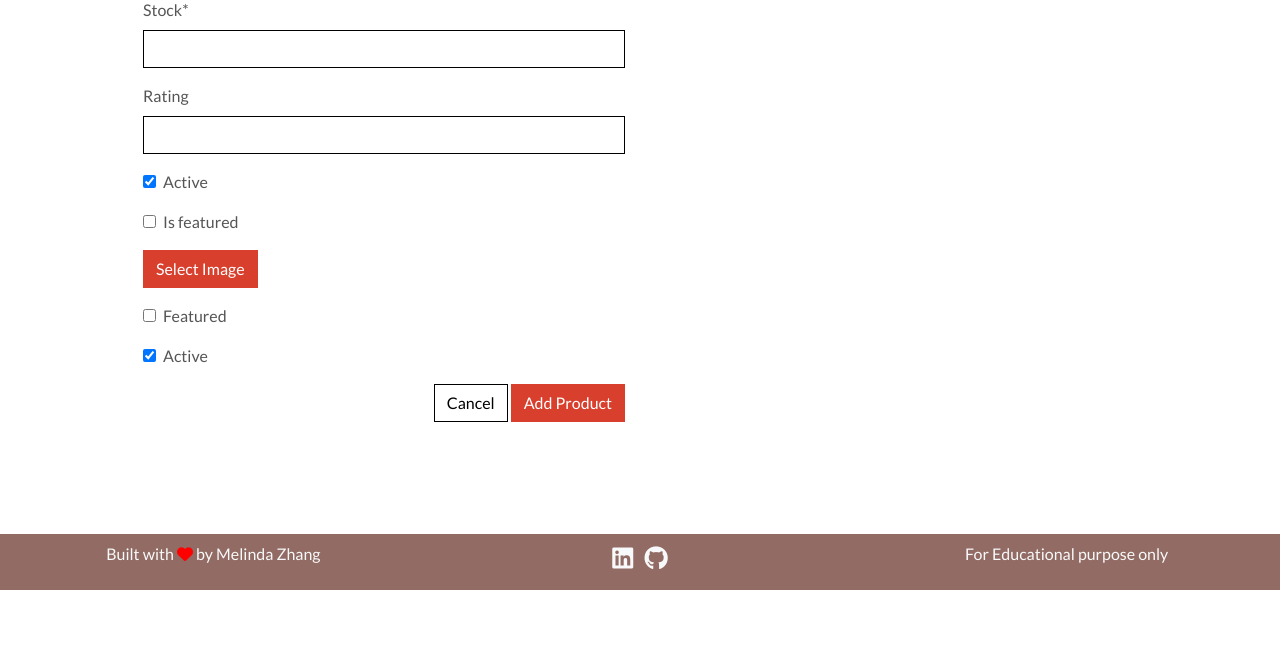
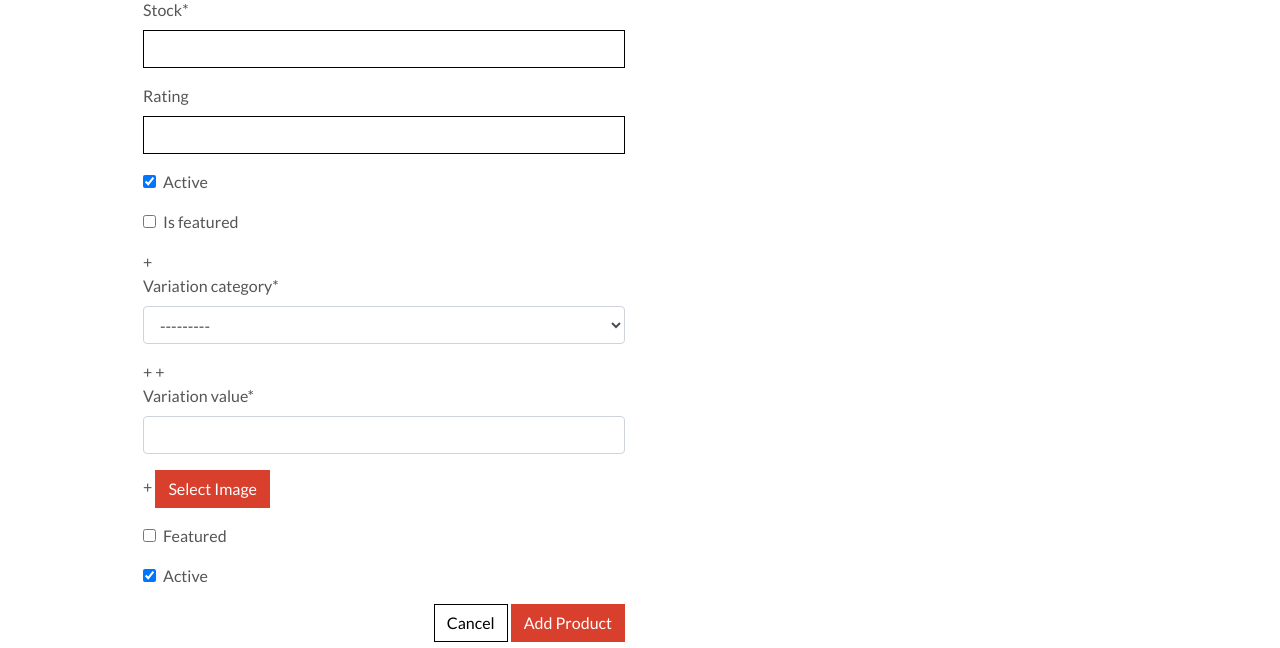
Before and after one commit to MelindaZhang2020/CI-MS4-Kumite-Dojo, a Django app: page /products/add/ in a window 1280 px wide. Shown: the part 964-1612 px from the top of the page. Before the commit the page ends 1554 px from the top, so only its background shows below. Run offline with Django 3.2, Linux system fonts and the light colour scheme; a user stored in the database is signed in; data comes from the database, SQL or seed files in the repository; some libraries are stand-ins or nearby versions; some web fonts are replaced.

Commit message:
Product admin: finish add/edit view

```diff
--- a/checkout/views.py
+++ b/checkout/views.py
@@ -82,6 +82,7 @@ def checkout(request):
                 product.stock -= bag_item.quantity
                 product.save()
             BagItem.objects.filter(bag=bag).delete()
+            bag.delete()
 
             request.session["save_info"] = "save-info" in request.POST
             return redirect(reverse("checkout_success", args=[order.order_number]))
@@ -94,8 +95,9 @@ def checkout(request):
             )
 
     else:
-        bag = Bag.objects.get(bag_id=_bag_id(request))
-        if not bag:
+        try:
+            bag = Bag.objects.get(bag_id=_bag_id(request))
+        except Bag.DoesNotExist:
             messages.error(request, "There's nothing in your bag at the moment")
             return redirect(reverse("products"))
 
--- a/products/forms.py
+++ b/products/forms.py
@@ -28,19 +28,7 @@ class ProductImageForm(forms.ModelForm):
     )
 
 
-# class ProductVariationForm(forms.ModelForm):
-#     class Meta:
-#         model = Variation
-#         fields = ["variation_category", "variation_value"]
-
-#     def __init__(self, *args, **kwargs):
-#         super().__init__(*args, **kwargs)
-#         category = Variation.variation_category_choice.all()
-#         value = Variation.variation_value.all()
-
-#         self.fields["variation_category"].choices = category
-#         for field_name, field in self.fields.items():
-#             field.widget.attrs["class"] = "border-black rounded-0"
-#         self.fields["variation_value"].choices = value
-#         for field_name, field in self.fields.items():
-#             field.widget.attrs["class"] = "border-black rounded-0"
+class ProductVariationForm(forms.ModelForm):
+    class Meta:
+        model = Variation
+        fields = ["variation_category", "variation_value"]
--- a/products/templates/products/add_product.html
+++ b/products/templates/products/add_product.html
@@ -28,6 +28,9 @@
                     {% for field in product_form %}
                         {{ field | as_crispy_field }}
                     {% endfor %}
+                    {% for field in product_variation_form %}
++                        {{ field | as_crispy_field }}
++                    {% endfor %}
                     {% for field in product_image_form %}
                         {% if field.name != 'image' %}
                             {{ field | as_crispy_field }}
--- a/products/views.py
+++ b/products/views.py
@@ -2,11 +2,11 @@ from django.shortcuts import render, redirect, reverse, get_object_or_404
 from django.contrib import messages
 from django.db.models import Q
 from django.db.models.functions import Lower
-from .models import Product, Category
+from .models import Product, Category, ProductImage, Variation
 from bag.models import BagItem
 from bag.views import _bag_id
 from django.http import HttpResponse
-from .forms import ProductForm, ProductImageForm
+from .forms import ProductForm, ProductImageForm, ProductVariationForm
 from django.contrib.auth.decorators import login_required
 
 
@@ -84,17 +84,31 @@ def add_product(request):
     if request.method == "POST":
         product_form = ProductForm(request.POST, request.FILES)
         product_image_form = ProductImageForm(request.POST, request.FILES)
-        # product_variation_form = ProductVariationForm(request.POST, request.FILES)
+        product_variation_form = ProductVariationForm(request.POST, request.FILES)
         if (
             product_form.is_valid()
             and product_image_form.is_valid()
-            # and product_variation_form.is_valid()
+            and product_variation_form.is_valid()
         ):
-            product_image = product_image_form.save(commit=False)
             product = product_form.save()
-            # product_variation = product_variation_form.save()
+            product_image = ProductImage(
+                product=product,
+                image=product_image_form.cleaned_data["image"],
+                featured=product_image_form.cleaned_data["featured"],
+                active=product_image_form.cleaned_data["active"],
+            )
+            product_image.save()
+            product_variation = Variation(
+                product=product,
+                variation_category=product_variation_form.cleaned_data[
+                    "variation_category"
+                ],
+                variation_value=product_variation_form.cleaned_data["variation_value"],
+            )
+            product_variation.save()
             messages.success(request, "Successfully added product!")
             return redirect(reverse("product_detail", args=[product.slug]))
+
         else:
             messages.error(
                 request, "Failed to add product. Please ensure the form is valid."
@@ -102,12 +116,12 @@ def add_product(request):
     else:
         product_form = ProductForm()
         product_image_form = ProductImageForm()
-        # product_variation_form = ProductVariationForm()
+        product_variation_form = ProductVariationForm()
     template = "products/add_product.html"
     context = {
         "product_form": product_form,
         "product_image_form": product_image_form,
-        # "product_variation_form": product_variation_form,
+        "product_variation_form": product_variation_form,
     }
 
     return render(request, template, context)
@@ -121,23 +135,34 @@ def edit_product(request, product_id):
         return redirect(reverse("home"))
 
     product = get_object_or_404(Product, pk=product_id)
+    product_image = get_object_or_404(ProductImage, product__pk=product_id)
+    product_variation = get_object_or_404(Variation, product__pk=product_id)
     if request.method == "POST":
         product_form = ProductForm(request.POST, request.FILES, instance=product)
         product_image_form = ProductImageForm(
             request.POST, request.FILES, instance=product
         )
-        if product_form.is_valid() and ProductImageForm.is_valid():
+        product_variation_form = ProductVariationForm(
+            request.POST, request.FILES, instance=product
+        )
+        if (
+            product_form.is_valid()
+            and product_image_form.is_valid()
+            and product_variation_form.is_valid()
+        ):
             product_form.save()
             product_image_form.save()
+            product_variation_form.save()
             messages.success(request, "Successfully updated product!")
-            return redirect(reverse("product_detail", args=[product.id]))
+            return redirect(reverse("product_detail", args=[product.slug]))
         else:
             messages.error(
                 request, "Failed to update product. Please ensure the form is valid."
             )
     else:
         product_form = ProductForm(instance=product)
-        product_image_form = ProductImageForm(instance=product)
+        product_image_form = ProductImageForm(instance=product_image)
+        product_variation_form = ProductVariationForm(instance=product_variation)
         messages.info(request, f"You are editing {product.name}")
 
     template = "products/edit_product.html"
@@ -145,6 +170,7 @@ def edit_product(request, product_id):
         "product_form": product_form,
         "product": product,
         "product_image_form": product_image_form,
+        "product_variation_form": product_variation_form,
     }
 
     return render(request, template, context)
```
Also changed, not shown: media/products_imgs/404.png (added), media/products_imgs/404_CjgqdBZ.png (added), media/products_imgs/404_rg5tdFW.png (added).
